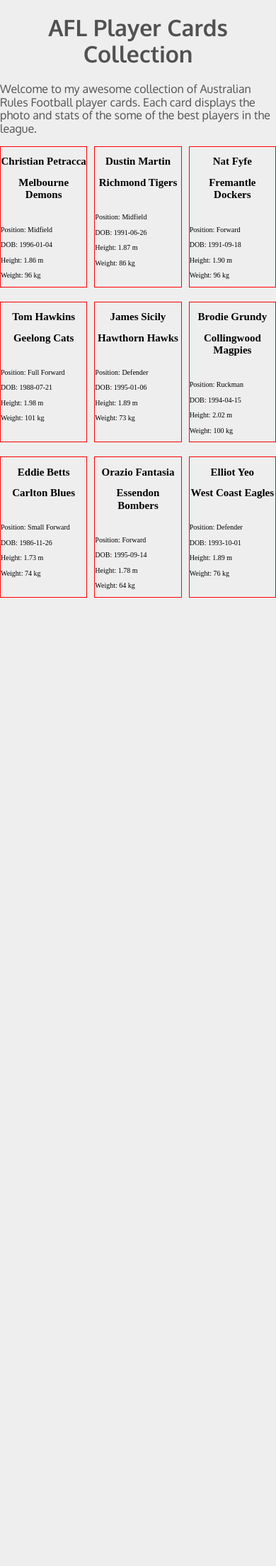
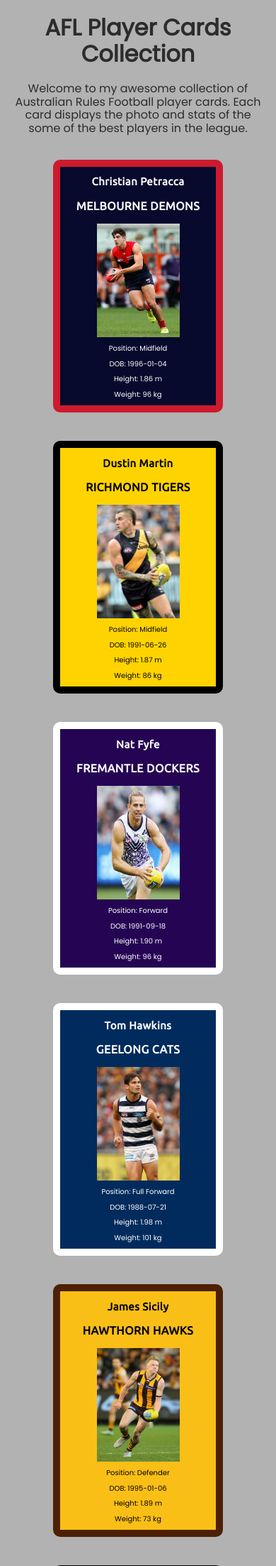
Before and after one commit to SarahA2020/collector, a PHP site: page / in a window 390 px wide. Shown: the top 2206 px of the page at 71% size. Before the commit the page ends 842 px from the top, so only its background shows below. Run offline with PHP 8.4, Linux system fonts and the light colour scheme; data comes from the database, SQL or seed files in the repository; both versions use the stored data as it was before the commit.

Commit message:
Added more player images to db, finalised css including layout and media queries

```diff
--- a/index.php
+++ b/index.php
@@ -4,7 +4,7 @@
 
 $db->setAttribute(PDO::ATTR_DEFAULT_FETCH_MODE, PDO::FETCH_ASSOC);
 
-$query = $db->prepare('SELECT `player_first_name`, `player_last_name`, `club`, `position`, `DOB`, `height`, `weight` FROM `card_details`;');
+$query = $db->prepare('SELECT `player_first_name`, `player_last_name`, `club`, `image`, `position`, `DOB`, `height`, `weight` FROM `card_details`;');
 
 $query->execute();
 
@@ -19,7 +19,7 @@
         <title>AFL Player Cards Collection</title>
         <link href="normalize.css" type="text/css" rel="stylesheet">
         <link href="style.css" type="text/css" rel="stylesheet">
-        <link href="https://fonts.googleapis.com/css2?family=Dosis&family=Oxygen:wght@400;700&display=swap" rel="stylesheet">
+        <link href="https://fonts.googleapis.com/css2?family=Kulim+Park&family=Poppins&family=Ubuntu&display=swap" rel="stylesheet">
         <meta name=’viewport” content=”width=device-width, initial-scale=0.1”>
     </head>
 
@@ -35,9 +35,9 @@
                 echo '<div class="card ' . str_replace(' ', '_',$player['club']) . '">';
                 echo '<div class="card_top">';
                 echo '<h2 class="player_name">' . $player['player_first_name'] . ' ' . $player['player_last_name'] . '</h2>';
-                echo '<h2 class="club">' . $player['club'] . ' </h2>';
+                echo '<h3 class="club">' . $player['club'] . ' </h3>';
                 echo '</div>';
-                echo '<img>';
+                echo '<img src="' . $player['image'] . '">';
                 echo '<div class="stats">';
                 echo '<p class="position">' . 'Position: ' . $player['position'] . ' </p>';
                 echo '<p class="DOB">' . 'DOB: ' . $player['DOB'] . ' </p>';
--- a/style.css
+++ b/style.css
@@ -6,34 +6,160 @@
 	padding: 0;
 	margin: 0;
 	font-size: 62.5%;
-	background-color: #eeeeee;
+	background-color: #b2b2b2;
 }
 
 h1 {
-	color: #515151;
-	font-family: 'Oxygen', Arial, sans-serif;
+	color: #2c2c2c;
+	font-family: 'Poppins', Arial, sans-serif;
 	font-size: 2rem;
 	text-align: center;
 
 }
 
 .intro {
-	color: #515151;
-	font-family: 'Oxygen', Arial, sans-serif;
+	color: #2c2c2c;
+	font-family: 'Poppins', Arial, sans-serif;
 	font-size: 1rem;
+	text-align: center;
+	margin-left: 4%;
+	margin-right: 4%;
 }
 
 .grid_container {
 	display: grid;
-	grid-template-columns: 1fr 1fr 1fr;
-	grid-gap: 20px 10px;
+	margin: 4% 2%;
+	grid-template-columns: 1fr 1fr 1fr 1fr;
+	grid-gap: 40px 28px;
+	align-self: center;
+	width: 85%;
+	margin: 0 auto;
+	margin-top: 35px;
+	margin-bottom: 35px;
+}
+
+@media screen and (max-width: 1240px) {
+	.grid_container {
+		grid-template-columns: 1fr 1fr 1fr;
+	}
+}
+
+@media screen and (max-width: 925px) {
+	.grid_container {
+		grid-template-columns: 1fr 1fr;
+	}
+}
+
+@media screen and (max-width: 610px) {
+	.grid_container {
+		grid-template-columns: 1fr;
+	}
 }
 
 .card {
-	border: solid 1px red;
-
+	border: solid 10px;
+	border-radius: 10px;
+	display: flex;
+	flex-direction: column;
+	align-items: center;
+	margin: 0 auto;
+	max-width: 240px;
+	min-width: 240px;
 }
 
 .card_top {
 	text-align: center;
 }
+
+h2 {
+	font-family: 'Ubuntu', Arial, sans-serif;
+	letter-spacing: 0.03rem;
+}
+
+h3 {
+	font-family: 'Ubuntu', Arial, sans-serif;
+	text-transform: uppercase;
+	font-size: 1rem;
+	letter-spacing: 0.03rem;
+}
+
+img {
+	height: 160px;
+	width: 117px;
+	margin: 0 auto;
+}
+
+.stats {
+	font-family: 'Poppins', Arial, sans-serif;
+	text-align: center;
+}
+
+/* card colouring by club theme */
+
+.Melbourne_Demons {
+	color: #ffffff;
+	background-color: #07092d;
+	border-color: #cd1a2e;
+}
+
+.Richmond_Tigers {
+	background-color: #ffd300;
+	border-color: #000000;
+}
+
+.Fremantle_Dockers {
+	color: #ffffff;
+	background-color: #250553;
+	border-color: #ffffff;
+}
+
+.Geelong_Cats {
+	color: #ffffff;
+	background-color: #002b5c;
+	border-color: #ffffff;
+}
+
+.Hawthorn_Hawks {
+	background-color: #fabf16;
+	border-color: #4d2004;
+}
+
+.Collingwood_Magpies {
+	background-color: #ffffff;
+	border-color: #000000;
+}
+
+.Carlton_Blues {
+	color: #ffffff;
+	background-color: #051829;
+	border-color: #ffffff;
+}
+
+.Essendon_Bombers {
+	background-color: #cc2031;
+	border-color: #000000;
+}
+
+.West_Coast_Eagles {
+	color: #ffffff;
+	background-color: #002d88;
+	border-color: #f3ab00;
+}
+
+.Sydney_Swans {
+	color: #ffffff;
+	background-color: #ed171f;
+	border-color: #ffffff;
+}
+
+.Western_Bulldogs {
+	color: #ffffff;
+	background-color: #1b2e71;
+	border-color: #be0027;
+}
+
+.Port_Adelaide_Power {
+	color: #ffffff;
+	background-color: #000000;
+	border-color: #008aab;
+}
```
Also changed, not shown: AFL Player Cards_2020-09-28.sql (deleted, +0 -62 lines), AFL Player Cards_2020-09-29.sql (+13 -10 lines).
